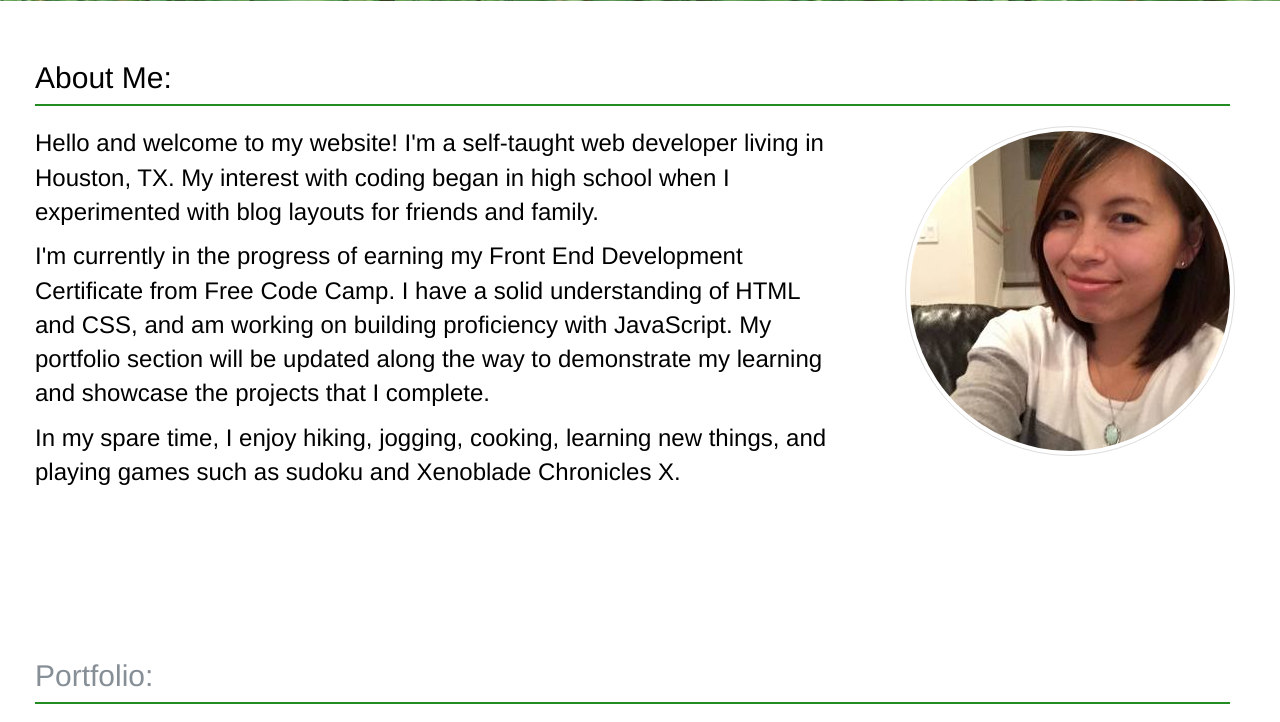
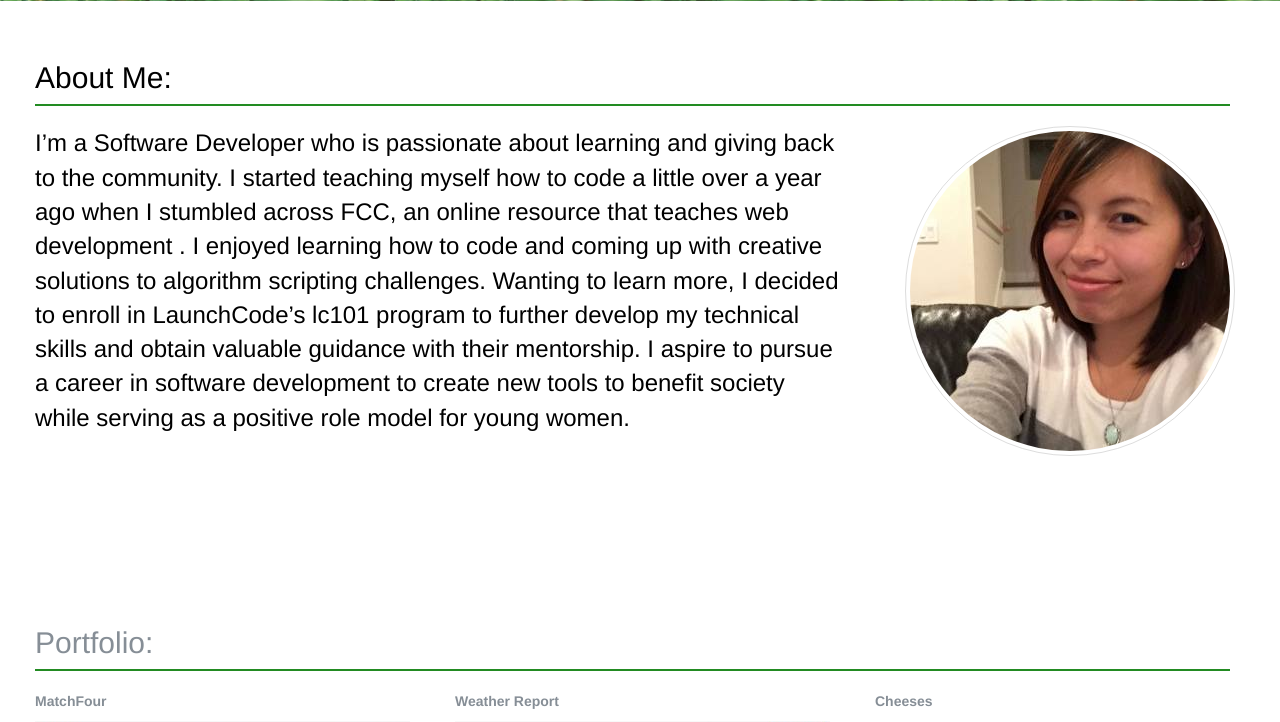
Before and after one commit to ctam91/tammysblog, a Flask app: page / in a window 1280 px wide. Shown: the part 625-1347 px from the top of the page. Run offline with Flask 2, Linux system fonts and the light colour scheme; some libraries are stand-ins or nearby versions; some web fonts are replaced.

Commit message:
update bio

```diff
--- a/templates/mainpage.html
+++ b/templates/mainpage.html
@@ -28,10 +28,7 @@
     </div>
     <div class="row">
       <div class="col-xs-8">
-        <p> Hello and welcome to my website! I'm a self-taught web developer living in Houston, TX. My interest with coding began in high school when I experimented with blog layouts for friends and family. </p>
-         <p> I'm currently in the progress of earning my Front End Development Certificate from Free Code Camp. I have a solid understanding of HTML and CSS, and am working on building proficiency with JavaScript. My portfolio section will be updated along the way to demonstrate my learning and showcase the projects that I complete.
-          </p>
-            <p>In my spare time, I enjoy hiking, jogging, cooking, learning new things, and playing games such as sudoku and Xenoblade Chronicles X.</p>
+        <p>I’m a Software Developer who is passionate about learning and giving back to the community. I started teaching myself how to code a little over a year ago when I stumbled across FCC, an online resource that teaches web development . I enjoyed learning how to code and coming up with creative solutions to algorithm scripting challenges. Wanting to learn more, I decided to enroll in LaunchCode’s lc101 program to further develop my technical skills and obtain valuable guidance with their mentorship. I aspire to pursue a career in software development to create new tools to benefit society while serving as a positive role model for young women.</p>
       </div>
       <div class="col-xs-4 text-center">
         <p><img class="img-circle img-responsive img-thumbnail" src="static/img/tammy.jpg"></p>
```
